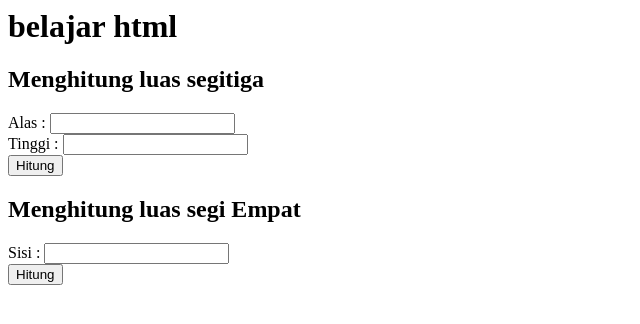
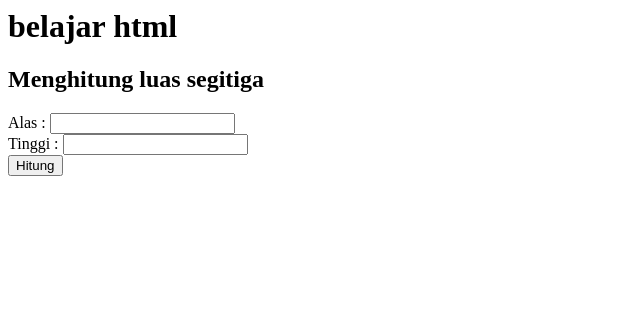
Before and after one commit to nurindahk/belajar-git, a plain HTML site: page index.html in a window 1280 px wide. Shown: the whole page, without its empty margins (0-640 px from the left). Drawn offline with Linux system fonts and the light colour scheme.

Commit message:
balik ke masa sebelumnya

```diff
--- a/index.html
+++ b/index.html
@@ -5,17 +5,6 @@ Alas : <input id="alas"><br>
 Tinggi : <input id="tinggi"><br>
 	<input type="submit" value="Hitung" onclick="hitungLuasSegitiga()">
 	<div id="hasil">
-
-	</div>
-
-
-</div>
-
-<h2>Menghitung luas segi Empat</h2>
-<div id="content">
-Sisi : <input id="sisi"><br>
-	<input type="submit" value="Hitung" onclick="hitungLuasSegiEmpat()">
-	<div id="hasil-2">
 
 	</div>
 
@@ -32,13 +21,4 @@ Sisi : <input id="sisi"><br>
 		console.log(luas);
 	}
 
-	function hitungLuasSegiEmpat(){
-		var sisi = document.getElementById('sisi').value;
-
-		var hasil = document.getElementById('hasil-2');
-		var luas = sisi*sisi;
-		hasil.innerText = luas;
-		console.log(luas);
-	}
-
 </script>
```
